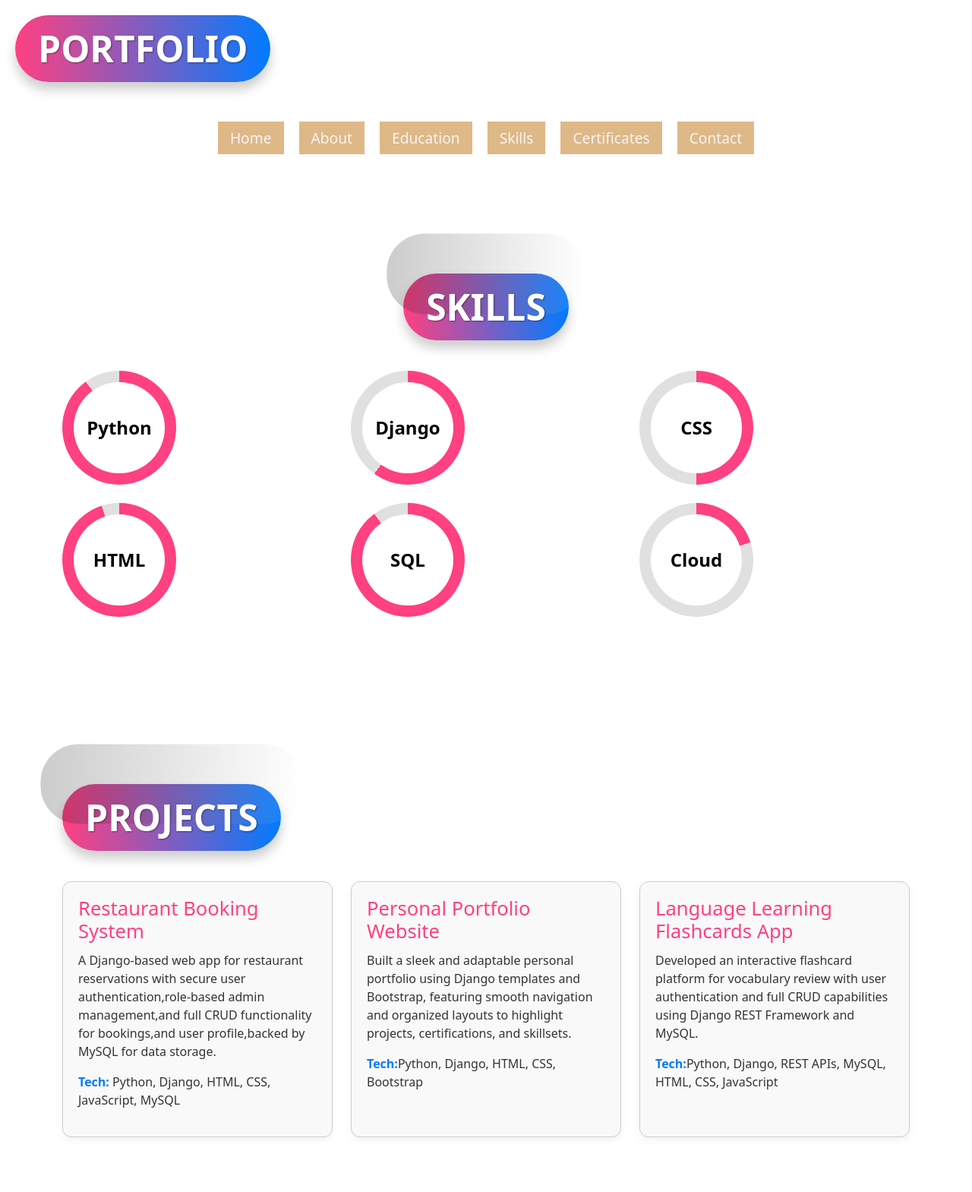
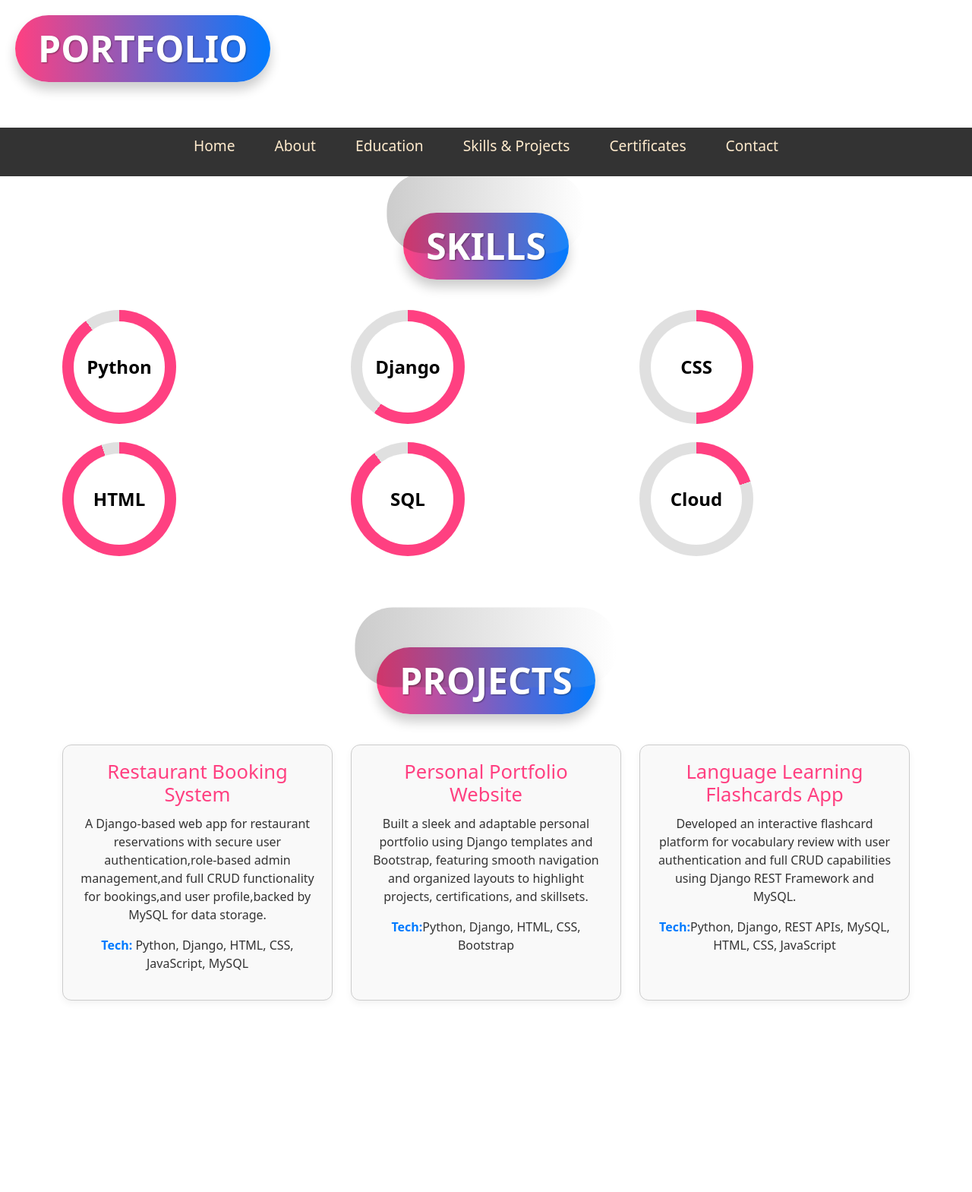
Before and after one commit to chinnuarya5858/MyPortfolio-Website, a Django app: page /skills/ in a window 1280 px wide. Shown: the whole page at 76% size. After the commit the page ends 1317 px from the top, so only its background shows below. Run offline with Django 5.2, Linux system fonts and the light colour scheme.

Commit message:
Latest README file updates

```diff
--- a/personal/static/css/homepage.css
+++ b/personal/static/css/homepage.css
@@ -25,8 +26,17 @@ header h2{
     position: relative;
     z-index: 1;
 }
-nav ul{
-    display:flex;
+nav {
+    background-color: #333; /* Change this to any color you like */
+    padding: 10px 0;
+    position: sticky;
+    top: 0;
+    z-index: 10;
+}
+
+
+nav ul {
+    display: flex;
     justify-content: center;
     gap: 20px;
     padding: 0;
@@ -34,34 +44,40 @@ nav ul{
     flex-direction: row;
     align-items: center;
 }
-nav ul li{
+
+nav ul li {
     display: inline;
 }
-nav ul li a{
-    color:whitesmoke;
+
+nav ul li a {
+    color: blanchedalmond;
     transition: background-color 0.3s ease;
     text-decoration: none;
     padding: 8px 16px;
     font-size: 1.2rem;
 }
-nav ul li a:hover{
-    background-color:violet;
-    color: #fff;
+
+nav ul li a:hover {
+    background-color: violet;
+    color:blue;
     border-radius: 8px;
 }
-header{
-    background-color: rgba(255,255,255,0.9);
+
+header {
+    background-color: rgba(255, 255, 255, 0.9);
     backdrop-filter: blur(10px);
-    position:relative;
-    width:100%;
-    top:0;
+    position: relative;
+    width: 100%;
+    top: 0;
     padding: 20px;
-    z-index:1;
+    z-index: 1;
 }
-nav{
+
+nav {
     z-index: 2;
     position: relative;
 }
+
 @media (max-width: 768px) {
     nav ul {
         flex-direction: column;
@@ -126,32 +168,18 @@ h3.lead{
     }
 }
 
-/*About me*/
-.btn-custom{
-    will-change: transform;
-}
-a,.btn-custom{
-    color:whitesmoke;
-    background:burlywood;
-    text-decoration: none;
-
-}
-.btn-custom:hover{
-    background: burlywood;
-    transform: translateY(-5px);
-    transition: transform 0.3s ease;
-}
+/* Section Headings */
 #about h2,
 #education h2,
 #skills h2,
 #projects h2,
 #certificates h2,
-#contact h2{
+#contact h2 {
     font-size: 3rem;
     font-weight: bold;
     color: #fff;
     text-transform: uppercase;
-    text-shadow: 1px 1px 2px rgba(0,0,0,0.4);
+    text-shadow: 1px 1px 2px rgba(0, 0, 0, 0.4);
     background: linear-gradient(to right, #ff4081, #007bff);
     padding: 15px 30px;
     display: inline-block;
@@ -181,86 +210,68 @@ a,.btn-custom{
 }
 
 /* Education */
-.timeline-item{
+.education-container {
+    max-width: 1000px;
+    margin: auto;
+    padding: 0 20px;
+}
+
+.timeline-item {
     animation: fadeInUp 0.8s ease;
-    background-color:beige;
+    background-color: beige;
     padding: 20px;
     border-radius: 8px;
-    box-shadow: 0 4px 8px rgba(0,0,0,0.1);
+    box-shadow: 0 4px 8px rgba(0, 0, 0, 0.1);
+    margin-bottom: 30px;
 }
-.timeline-item h5{
+
+.timeline-item h5 {
     font-size: 1.5rem;
     font-weight: bold;
     margin-bottom: 5px;
-    color:#333;
+    color: #333;
 }
-.timeline-item h6{
+
+.timeline-item h6 {
     font-size: 1.1rem;
-    color:darkblue;
+    color: darkblue;
     margin-bottom: 10px;
 }
-.timeline-item ul{
+
+.timeline-item ul {
     list-style-type: none;
     padding: 0;
 }
-.timeline ul li{
+
+.timeline ul li {
     font-size: 1rem;
     line-height: 1.6;
 }
-/* Responsive Design */
-@media (max-width: 768px) {
-    h2{
-        font-size: 2.5rem;
-    }
-    .timeline-item h5 {
-        font-size: 1.3rem;
-    }
 
-    .timeline-item h6 {
-        font-size: 1rem;
-    }
-}
-@keyframes fadeInUp {
-    from{
-        opacity: 0;
-        transform: translateY(40px);
-    }
-    to{
-        opacity: 1;
-        transform: translateY(0);
-    }
+/* Skills */
+.skills-container {
+    display: flex;
+    flex-wrap: wrap;
+    gap: 40px;
+    justify-content: center;
+    align-items: center;
+    max-width: 1000px;
+    margin: auto;
+    padding: 0 20px;
 }
 
-/*Skills*/
-.skills-container{
-    display:flex;
-    flex-wrap:wrap;
-    gap:40px;
+.circle {
+    width: 150px;
+    height: 150px;
+    background: conic-gradient(#ff4081 calc(var(--value)* 1%), #e0e0e0 0);
+    border-radius: 50%;
+    display: flex;
     justify-content: center;
+    align-items: center;
+    position: relative;
 }
 
-.circle{
-    width:150px;
-    height:150px;
-    background:conic-gradient(#ff4081 calc(var(--value)* 1%),#e0e0e0 0);
-    border-radius:50%;
-    display:flex;
-    justify-content: center;
-    align-items: center;
-    position:relative;
-}
-.circle::before{
-    content: "";
-    position: absolute;
-    font-size: 1.2rem;
-    color: #333;
-    text-align: center;
-    top: 50%;
-    left: 50%;
-    transform: translate(-50%, -50%);
-
-}
-.inner-circle{
+.inner-circle {
     width: 120px;
     height: 120px;
     background-color: #fff;
@@ -326,107 +415,30 @@ a,.btn-custom{
         height: 100px;
         font-size: 1.2rem;
     }
-}
 
-/*Certifications*/
+    .project-card {
+        flex: 1 1 100%;
+    }
 
-.card{
-    border:none;
-    border-radius: 10px;
-    box-shadow: 0 5px 15px rgba(0, 0, 0, 0.1);
-    transition: transform 0.3s ease;
-    margin-bottom: 30px;
-}
-.card:hover{
-    transform: translateY(-10px);
-    transition: transform 0.3s ease;
-}
-.card-body{
-    text-align: center;
-}
-.card-title{
-    font-size: 1.5rem;
-    color:indigo;
-    margin-bottom: 10px;
-}
-.card-text{
-    font-size: 1rem;
-    color: darkslategray;
-}
-.coursera-icon{
-    font-size:3rem;
-    color:#007bff;
-    margin-bottom: 15px;
-}
-.coursera-icon img{
-    width: 150px;
-    height: auto;
-    margin-bottom: 10px;
-}
+    #skills h2 {
+        font-size: 2rem;
+    }
 
-/*Contact*/
-
-#contact h4{
-    font-size:1.6rem;
-    color:#333;
-    margin-bottom: 50px;
-}
-
-.contact-item{
-    text-align:center;
-    background-color: azure;
-    padding: 20px;
-    border-radius: 10px;
-    box-shadow: 0 4px 8px rgba(0, 0, 0, 0.1);
-    transition:transform 0.3s ease;
-    margin-bottom: 30px;
-}
-.contact-item:hover{
-    transform:translateY(-5px);
-
-}
-.contact-item h5{
-    font-size: 1.4rem;
-    margin:15px 0 10px;
-    color: #ff4081;
-}
-.contact-item p,.contact-item a{
-    font-size:1rem;
-    color:#007bff;
-    text-decoration: none;
-}
-/* Spacing for smaller screens */
-@media (max-width: 768px) {
+    #projects h2 {
+        font-size: 2.5rem;
+    }
 
     #contact h4 {
         font-size: 1.3rem;
     }
 
-    .contact-item {
-        margin-bottom: 20px;
-    }
-
     .contact-item h5 {
         font-size: 1.2rem;
     }
-
-    .contact-item i {
-        font-size: 2.5rem;
-    }
-
-}
-* {
-    box-sizing:border-box;
 }
 
+/* Global Spacing */
 section {
-    padding-top: 120px 20px;
+    padding: 80px 20px;
     scroll-margin-top: 100px;
 }
-#education h2,
-#skills h2,
-#projects h2,
-#certificates h2,
-#contact h2{
-    margin-top: 100px;
-}
--- a/personal/templates/certificates.html
+++ b/personal/templates/certificates.html
@@ -5,7 +5,9 @@
 <!-- Certifications Section -->
 <section id="certificates" class="py-5">
   <div class="container">
-    <h2>Certifications</h2>
+    <div class="text-center">
+      <h2>Certifications</h2>
+    </div>
     <div class="row justify-content-center">
 
       <!-- Coursera Card -->
@@ -26,7 +28,7 @@
         <div class="card h-100">
           <div class="card-body">
             <div class="coursera-icon">
-              <img src="{% static 'img/logo2.png' %}" alt="LinkedIn Logo">
+              <img src="{% static 'img/logo2.png' %}" alt="LinkedIn Logo" style="width: 60px;height: auto;">
             </div>
             <h5 class="card-title">LinkedIn</h5>
             <p class="card-text">What is Generative AI?</p>
--- a/personal/templates/education.html
+++ b/personal/templates/education.html
@@ -1,7 +1,8 @@
 {%extends 'base.html'%}{%load static%}{%block content%}
  <!-------------Educations--------------->
  <section id="education" class="education-section py-5">
-        <h2 class="timeline">Education</h2>
+        <h2 class="heading">Education</h2>
+        <div class="education-container">
         <div class="timeline-item">
             <div class="dot"></div>
                 <h6>2021</h6>
@@ -28,6 +29,7 @@
                 </ul>
             </div>
         </div>
+    </div>
  </section>
 
 {%endblock%}
--- a/personal/templates/home.html
+++ b/personal/templates/home.html
@@ -13,7 +13,7 @@
         <div class="container">
             <h1 class="display-4 fw-bold">I'm Arya Kunjumon</h1>
             <h3 class="lead" >Software Developer and Educator</h3>
-            <a href="https://www.geeksforgeeks.org/" class="btn btn-custom mt-3" download >Download Resume</a>
+            <a href="Arya_Resume2k25.pdf" class="download-btn" download >Download Resume</a>
         </div>
     </div>
 </section>
--- a/personal/templates/partials/_header.html
+++ b/personal/templates/partials/_header.html
@@ -7,7 +7,7 @@
         <li><a href="{% url 'home' %}">Home</a></li>
         <li><a href="{% url 'about' %}">About</a></li>
         <li><a href="{% url 'education' %}">Education</a></li>
-        <li><a href="{% url 'skills' %}">Skills</a></li>
+        <li><a href="{% url 'skills' %}">Skills & Projects</a></li>
         <li><a href="{% url 'certificates' %}">Certificates</a></li>
         <li><a href="{% url 'contact' %}">Contact</a></li>
     </ul>
--- a/personal/templates/skills.html
+++ b/personal/templates/skills.html
@@ -43,8 +43,8 @@
 
 <!-- Projects Section -->
 <section id="projects" class="py-5">
-  <div class="container">
-    <h2>Projects</h2>
+  <div class="container text-center">
+    <h2 class="heading">Projects</h2>
     <div class="row">
       <div class="col-md-4 mb-4">
         <div class="project-card h-100">
```
Also changed, not shown: other parts of personal/static/css/homepage.css (+155 -49 lines), 7 other files. Lines whose indentation alone changed are shown as unchanged.
